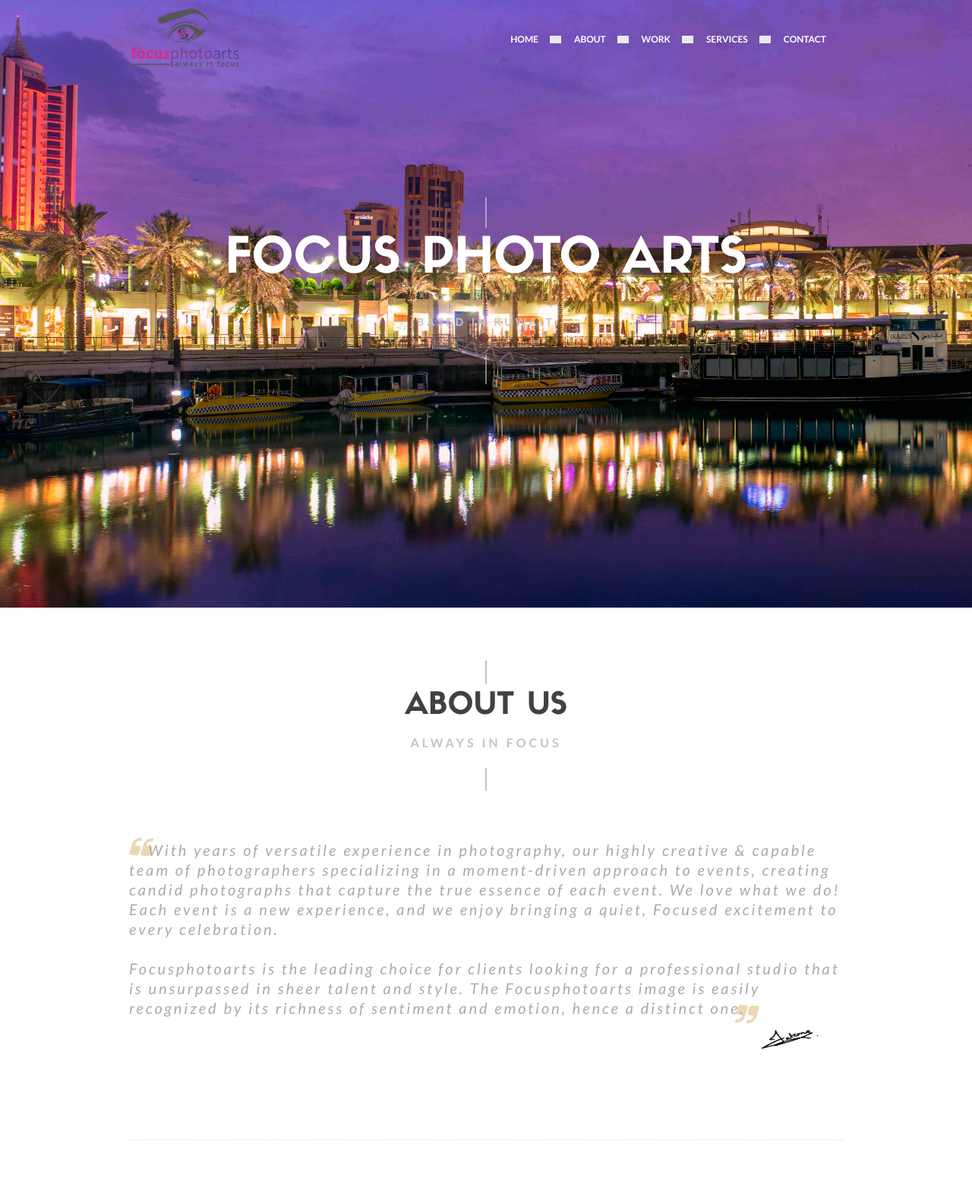
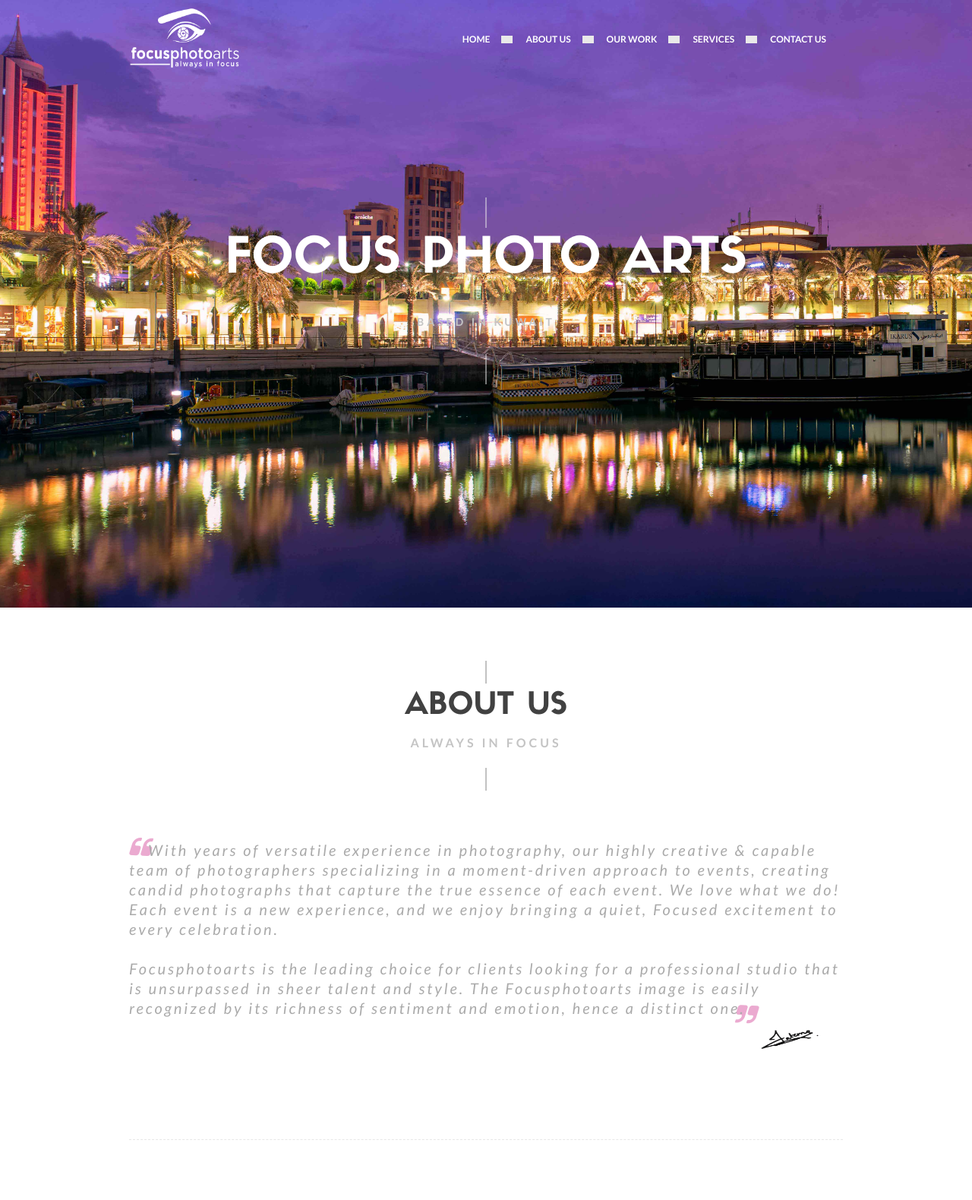
Before and after one commit to HozefaMJ/FocusPhotoArts, a Flask app: page / in a window 1280 px wide. Shown: the top 1580 px of the page at 76% size. Run offline with Flask 2, Linux system fonts and the light colour scheme.

Commit message:
update and transfer

```diff
--- a/templates/index.html
+++ b/templates/index.html
@@ -87,10 +87,10 @@
               <a class="scroll" href="#home">home</a>
             </li>
             <li>
-              <a class="scroll" href="#about">about</a>
+              <a class="scroll" href="#about">about us</a>
             </li>
             <li>
-              <a class="scroll" href="#work">work</a>
+              <a class="scroll" href="#work">our work</a>
             </li>
             <li>
               <a class="scroll" href="#services">services</a>
@@ -101,7 +101,7 @@
             </li>
             -->
             <li>
-              <a class="scroll" href="#contact">contact</a>
+              <a class="scroll" href="#contact">contact us</a>
             </li>
           </ul>
         </div>
@@ -342,7 +342,7 @@
           <div id="sync1" class="owl-carousel">
             <div class="item twit">
               <div class="icon-twit" style="color: rgb(206, 46, 140)">
-                &#xf099;
+                &#xf0c0;
               </div>
               <p style="font-size: 20px">
                 <a href="#" style="color: rgb(206, 46, 140)">@Yusuf:</a> I don't
@@ -352,7 +352,7 @@
             </div>
             <div class="item twit">
               <div class="icon-twit" style="color: rgb(206, 46, 140)">
-                &#xf099;
+                &#xf0c0;
               </div>
               <p style="font-size: 20px">
                 <a href="#" style="color: rgb(206, 46, 140)">@Aliasgar:</a>
@@ -362,7 +362,7 @@
             </div>
             <div class="item twit">
               <div class="icon-twit" style="color: rgb(206, 46, 140)">
-                &#xf099;
+                &#xf0c0;
               </div>
               <p style="font-size: 20px">
                 <a href="#" style="color: rgb(206, 46, 140)">@Hozefa:</a> My
@@ -633,7 +633,8 @@
     <!-- PARALLAX SECTION
     ================================================== -->
 
-    <div id="sep2">
+    <!--
+      <div id="sep2">
       <div class="parallax2"></div>
       <div class="container">
         <div class="four columns">
@@ -670,6 +671,7 @@
         </div>
       </div>
     </div>
+    -->
 
     <!-- SERVICES SECTION
     ================================================== -->
--- a/templates/static/css/layout.css
+++ b/templates/static/css/layout.css
@@ -788,6 +788,7 @@ ul.slimmenu.collapsed li > ul {
   margin-left: -25px;
   padding-left: 25px;
   content: "\f10d";
+  color: rgb(206, 46, 140);
   font-family: "FontAwesome";
   text-align: center;
   font-size: 30px;
@@ -805,6 +806,7 @@ ul.slimmenu.collapsed li > ul {
   margin-top: 8px;
   margin-left: -15px;
   content: "\f10e";
+  color: rgb(206, 46, 140);
   font-family: "FontAwesome";
   text-align: center;
   font-size: 30px;
```
Also changed, not shown: templates/static/images/logo.png, templates/static/images/logo12.png (added).
